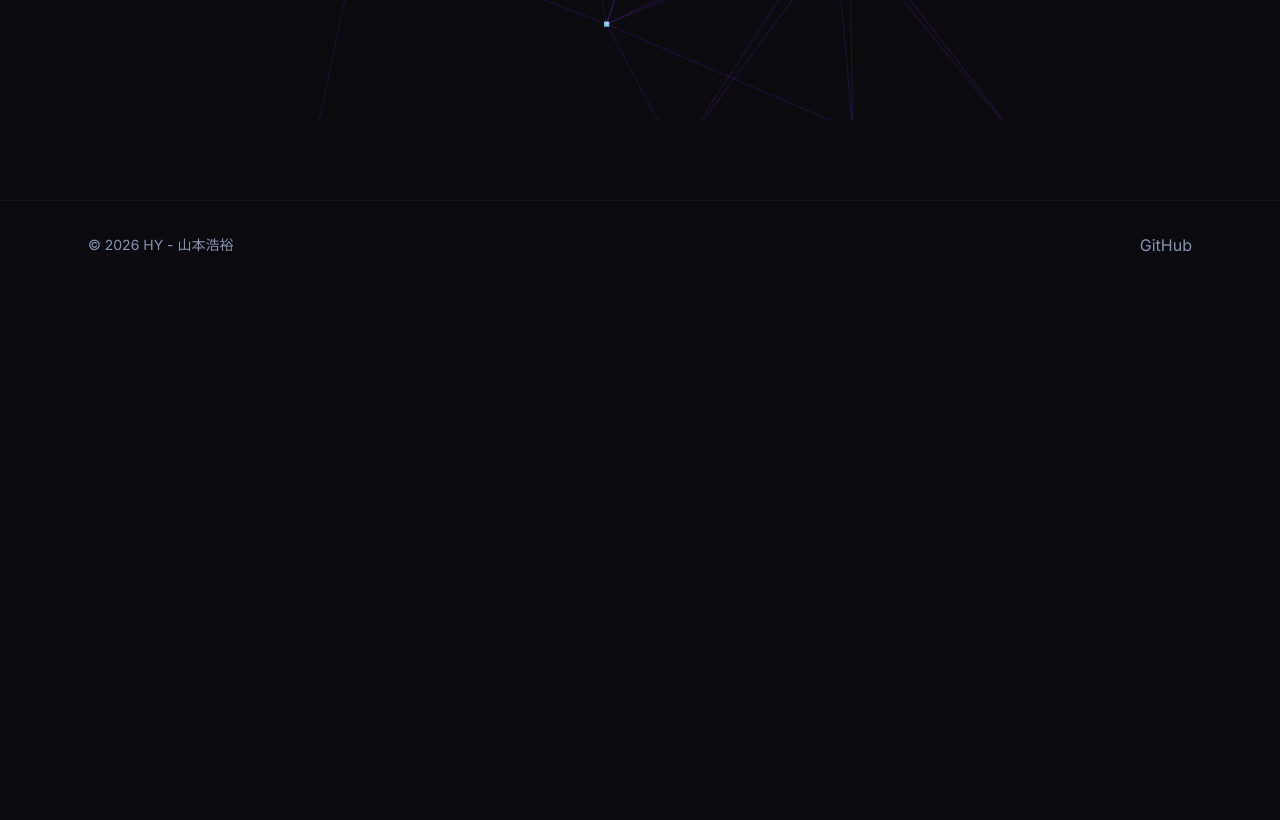
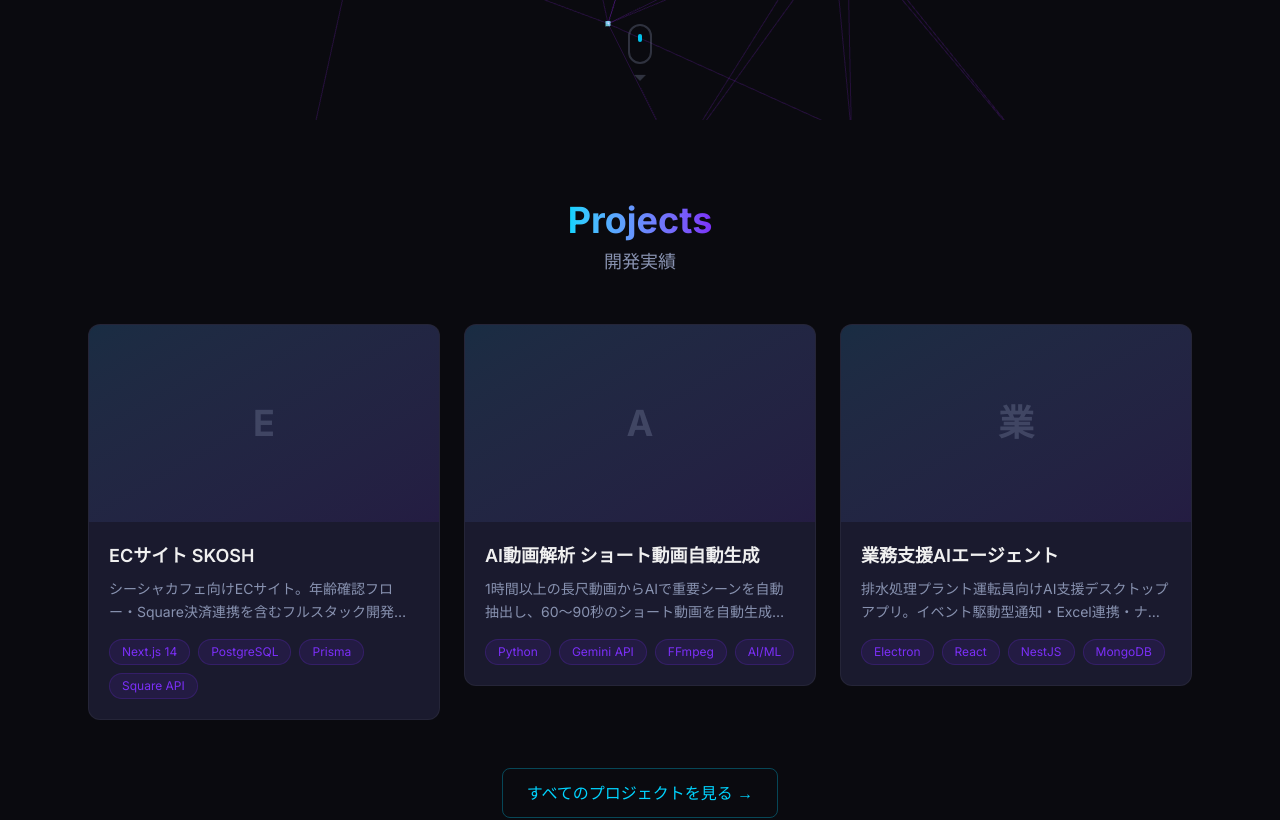
Before and after one commit to NJersyHiro/mywebsite, a Next.js app: page / in a window 1280 px wide. Shown: the part 680-1500 px from the top of the page. Before the commit the page ends 969 px from the top, so only its background shows below. Built offline with nearby package versions, Linux system fonts and the light colour scheme.

Commit message:
feat: add homepage projects preview and scroll indicator

```diff
--- a/src/app/page.tsx
+++ b/src/app/page.tsx
@@ -1,9 +1,15 @@
 import HeroSection from "@/components/three/HeroSection";
+import ScrollIndicator from "@/components/home/ScrollIndicator";
+import ProjectsPreview from "@/components/home/ProjectsPreview";
 
 export default function Home() {
   return (
     <main className="relative">
-      <HeroSection />
+      <div className="relative">
+        <HeroSection />
+        <ScrollIndicator />
+      </div>
+      <ProjectsPreview />
     </main>
   );
 }
--- /dev/null
+++ b/src/components/home/ProjectsPreview.tsx
@@ -0,0 +1,35 @@
+import Link from "next/link";
+import { getAllProjects } from "@/lib/projects";
+import ProjectCard from "@/components/projects/ProjectCard";
+
+export default function ProjectsPreview() {
+  const projects = getAllProjects().slice(0, 3);
+
+  return (
+    <section className="max-w-6xl mx-auto px-6 py-20">
+      <div className="text-center mb-12">
+        <h2 className="text-4xl font-bold mb-2">
+          <span className="bg-gradient-to-r from-neon-blue to-neon-purple bg-clip-text text-transparent">
+            Projects
+          </span>
+        </h2>
+        <p className="text-text-sub text-lg">開発実績</p>
+      </div>
+
+      <div className="grid grid-cols-1 md:grid-cols-2 lg:grid-cols-3 gap-6 mb-12">
+        {projects.map((project) => (
+          <ProjectCard key={project.slug} project={project} />
+        ))}
+      </div>
+
+      <div className="text-center">
+        <Link
+          href="/projects"
+          className="inline-block px-6 py-3 rounded-lg border border-neon-blue/30 text-neon-blue hover:bg-neon-blue/10 transition-colors duration-300"
+        >
+          すべてのプロジェクトを見る &rarr;
+        </Link>
+      </div>
+    </section>
+  );
+}
--- /dev/null
+++ b/src/components/home/ScrollIndicator.tsx
@@ -0,0 +1,25 @@
+"use client";
+
+export default function ScrollIndicator() {
+  return (
+    <div className="absolute bottom-8 left-1/2 -translate-x-1/2 z-10 flex flex-col items-center gap-2">
+      <div className="w-6 h-10 border-2 border-text-sub/30 rounded-full flex items-start justify-center pt-2">
+        <div className="w-1 h-2 bg-neon-blue rounded-full animate-pulse" />
+      </div>
+      <div className="animate-bounce">
+        <svg
+          width="16"
+          height="16"
+          viewBox="0 0 16 16"
+          fill="none"
+          className="text-text-sub/30"
+        >
+          <path
+            d="M8 12L2 6h12L8 12z"
+            fill="currentColor"
+          />
+        </svg>
+      </div>
+    </div>
+  );
+}
```
Also changed, not shown: 1 other file (tests, documents, lock files or other folders).
